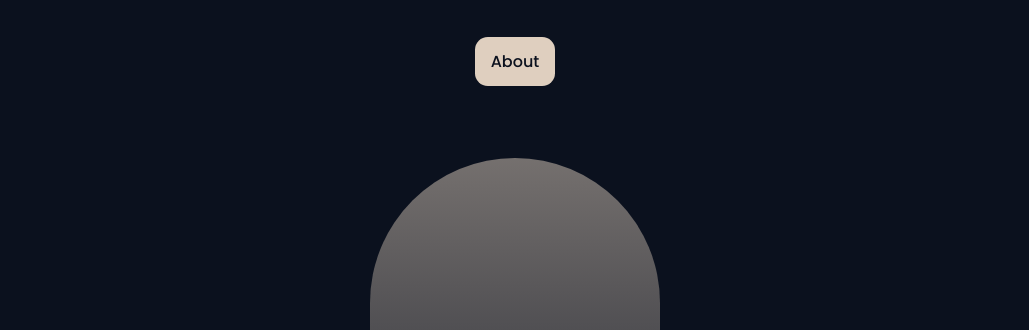
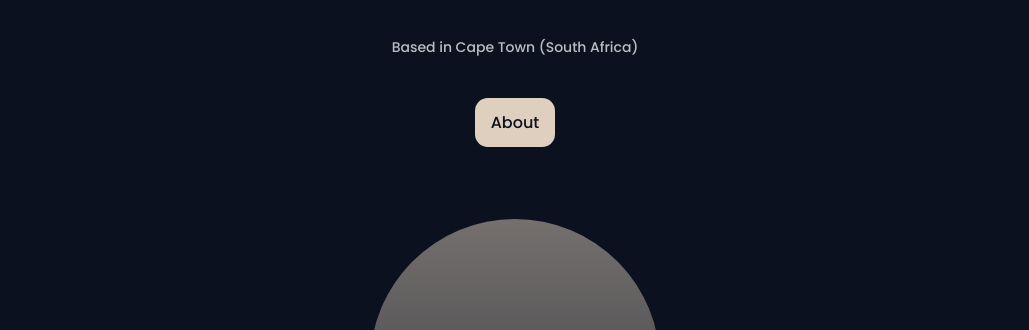
Before and after one commit to MONTYYYYY/montyyyyy.github.io, a plain HTML site: page index.html in a window 1280 px wide. Shown: the part 245-575 px from the top of the page, without its empty margins (125-1154 px from the left). Drawn offline with nearby package versions, Linux system fonts and the light colour scheme.

Commit message:
added meta tag + based info

```diff
--- a/index.html
+++ b/index.html
@@ -16,6 +16,7 @@
     <meta name="msapplication-config" content="assets/favicons/browserconfig.xml">
     <meta name="theme-color" content="##dfd0c0">
 
+    <meta name="description" content="Experienced Software Engineer with a demonstrated history of working in the financial services and travel industry in fast-paced and collaborative environments. Skilled in React, NodeJS, and TypeScript. Strong engineering professional with a B.S.C (Hon.) Computer Science and B.S.C Business Computing from the University of Cape Town (South Africa).">
     <!--=============== BOXICONS ===============-->
     <link href='https://unpkg.com/boxicons@2.1.2/css/boxicons.min.css' rel='stylesheet'>
 
@@ -77,6 +78,7 @@
                     <span class="home__greeting">Hi there, I'm</span>
                     <h1 class="home__name">Montlamedi Maikano</h1>
                     <h3 class="home__education">Front End Engineer (React / Next.js/ Node.js/ Typescript)</h3>
+                    <h3 class="home__education">Based in Cape Town (South Africa)</h3>
 
                     <div class="home__button">
                         <a href="#about" class="button">About</a>
```
